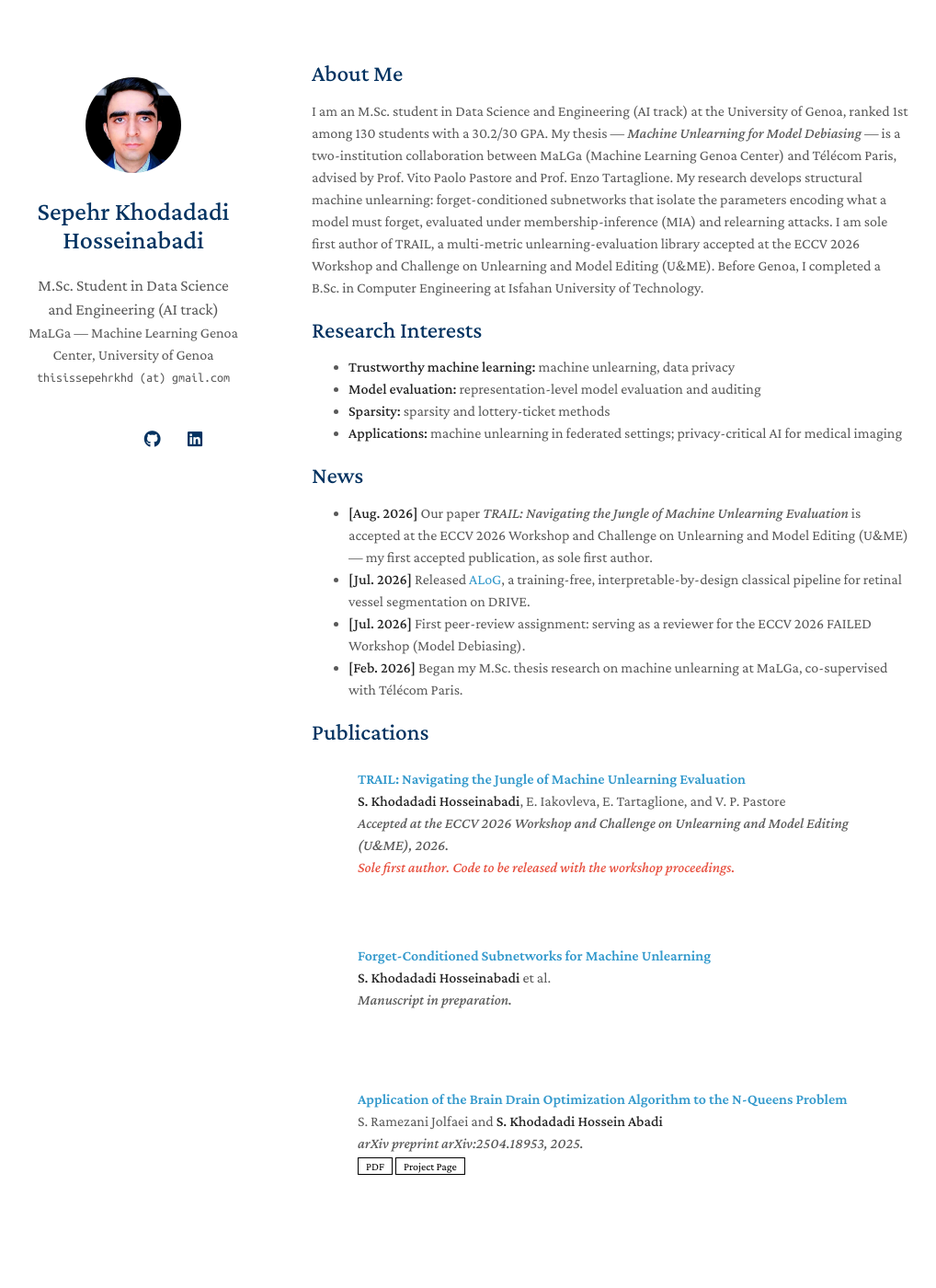
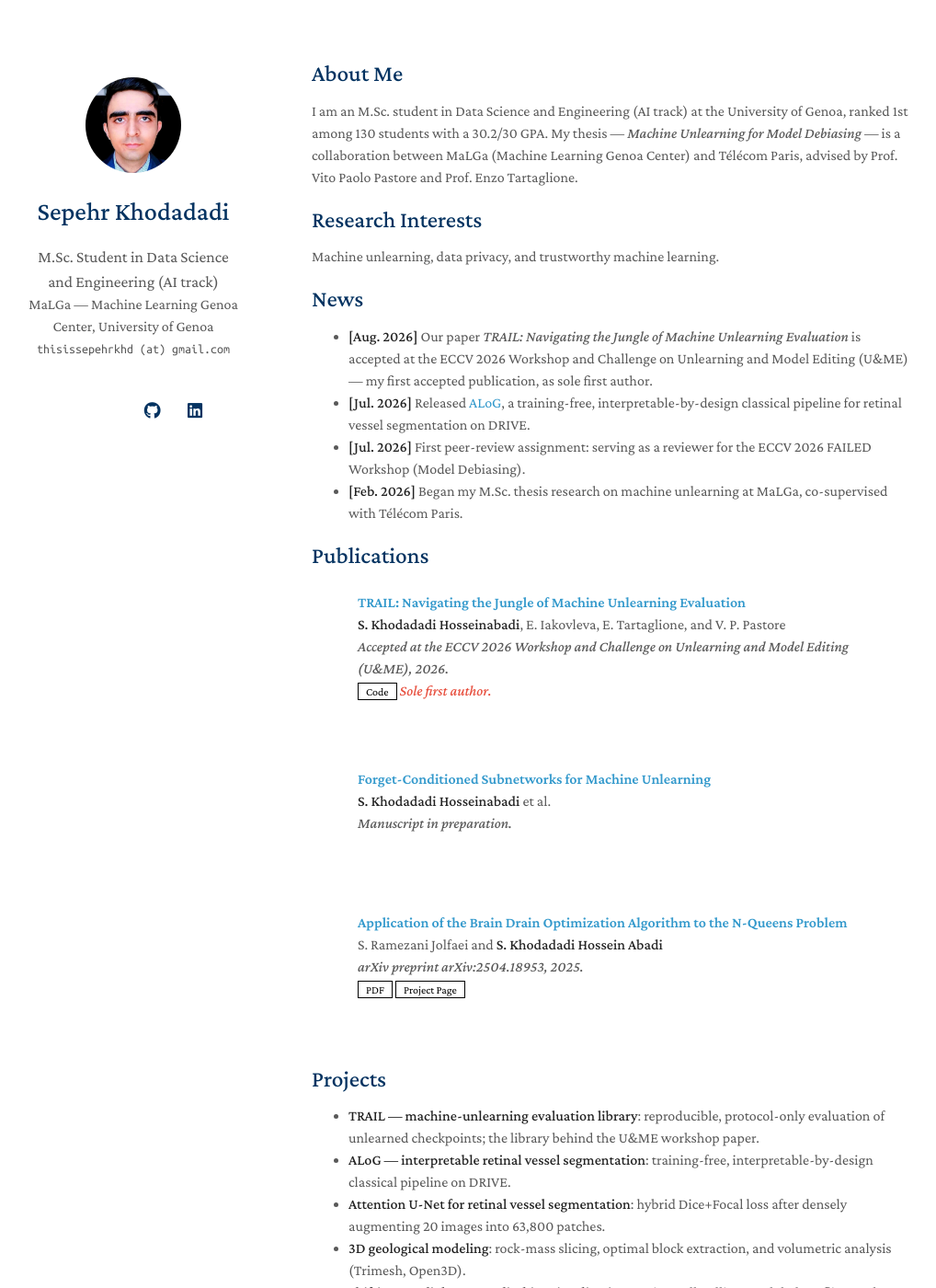
Before and after one commit to sepehrkdi/sepehrkdi.github.io, a Jekyll site: the page built from index.md, in a window 1280 px wide and 1400 px high. Shown: the whole window at 92% size, without its empty margins (131-1149 px from the left). Built offline with Jekyll 4.4.1, drawn with Linux system fonts in a browser that asks for light colours; a style sheet for code colours, icons or effects is not loaded; our own code applies the rules of GitHub Pages for plain Markdown files; some of the changed text lies outside the part shown.

Commit message:
Round 3: display name, leaner content, Projects section, bigger avatar
- Display name "Sepehr Khodadadi" (formal citation bylines unchanged)
- About Me trimmed to 2 sentences; interests reduced to one line
- New Projects section: trail, ALoG + Attention U-Net (renamed repos),
  3d-geological-modeling, MediaBiasVisualization (live demo), AR presenter
- TRAIL entry links the now-public code repo; thumbnail how-to comment
- Avatar 8em -> 10em (both scss variants)

```diff
--- a/_config.yml
+++ b/_config.yml
@@ -1,13 +1,13 @@
 # Basic Information
-title: "Sepehr Khodadadi Hosseinabadi"
+title: "Sepehr Khodadadi"
 position: "M.Sc. Student in Data Science and Engineering (AI track)"
 affiliation: "MaLGa — Machine Learning Genoa Center, University of Genoa"
 affiliation_link: "https://malga.unige.it/"
 email: "thisissepehrkhd (at) gmail.com"
 
 # Search Engine Optimization (SEO)
-keywords: "Sepehr Khodadadi Hosseinabadi, machine unlearning, trustworthy machine learning, data privacy, University of Genoa, MaLGa"
-description: "Sepehr Khodadadi Hosseinabadi — M.Sc. student at the University of Genoa working on machine unlearning and trustworthy machine learning at MaLGa, in collaboration with Télécom Paris."
+keywords: "Sepehr Khodadadi, machine unlearning, trustworthy machine learning, data privacy, University of Genoa, MaLGa"
+description: "Sepehr Khodadadi — M.Sc. student at the University of Genoa working on machine unlearning and trustworthy machine learning at MaLGa, in collaboration with Télécom Paris."
 canonical: "https://sepehrkdi.github.io/"
 
 # Links
--- a/_data/publications.yml
+++ b/_data/publications.yml
@@ -1,9 +1,12 @@
+# Thumbnails: drop an image at ./assets/img/<name>.png (or .jpg) and add to the
+# entry:   image: ./assets/img/<name>.png
 main:
   - title: "TRAIL: Navigating the Jungle of Machine Unlearning Evaluation"
     authors: <strong>S. Khodadadi Hosseinabadi</strong>, E. Iakovleva, E. Tartaglione, and V. P. Pastore
     conference_short: ECCV 2026 U&ME
     conference: Accepted at the ECCV 2026 Workshop and Challenge on Unlearning and Model Editing (U&ME), 2026.
-    notes: Sole first author. Code to be released with the workshop proceedings.
+    code: https://github.com/sepehrkdi/trail
+    notes: Sole first author.
 
   - title: Forget-Conditioned Subnetworks for Machine Unlearning
     authors: <strong>S. Khodadadi Hosseinabadi</strong> et al.
--- a/_sass/minimal-light-no-dark-mode.scss
+++ b/_sass/minimal-light-no-dark-mode.scss
@@ -178,7 +178,7 @@ papertitle {
 
     #header .image.avatar {
       margin: 0 0 1em 0;
-      width: 8.00em;
+      width: 10.00em;
     }
 
 h3, h4, h5, h6 {
--- a/_sass/minimal-light.scss
+++ b/_sass/minimal-light.scss
@@ -225,7 +225,7 @@ papertitle {
 
     #header .image.avatar {
       margin: 0 0 1em 0;
-      width: 8.00em;
+      width: 10.00em;
     }
 
 h3, h4, h5, h6 {
--- a/index.md
+++ b/index.md
@@ -6,29 +6,28 @@ layout: homepage
 
 I am an M.Sc. student in Data Science and Engineering (AI track) at the
 University of Genoa, ranked 1st among 130 students with a 30.2/30 GPA. My
-thesis — *Machine Unlearning for Model Debiasing* — is a two-institution
-collaboration between MaLGa (Machine Learning Genoa Center) and Télécom Paris,
-advised by Prof. Vito Paolo Pastore and Prof. Enzo Tartaglione. My research
-develops structural machine unlearning: forget-conditioned subnetworks that
-isolate the parameters encoding what a model must forget, evaluated under
-membership-inference (MIA) and relearning attacks. I am sole first author of
-TRAIL, a multi-metric unlearning-evaluation library
-accepted at the ECCV 2026 Workshop and Challenge on Unlearning and Model Editing (U&ME).
-Before Genoa, I completed a B.Sc. in Computer Engineering at Isfahan
-University of Technology.
+thesis — *Machine Unlearning for Model Debiasing* — is a collaboration between
+MaLGa (Machine Learning Genoa Center) and Télécom Paris, advised by
+Prof. Vito Paolo Pastore and Prof. Enzo Tartaglione.
 
 ## Research Interests
 
-- **Trustworthy machine learning:** machine unlearning, data privacy
-- **Model evaluation:** representation-level model evaluation and auditing
-- **Sparsity:** sparsity and lottery-ticket methods
-- **Applications:** machine unlearning in federated settings; privacy-critical AI for medical imaging
+Machine unlearning, data privacy, and trustworthy machine learning.
 
 ## News
 
 - **[Aug. 2026]** Our paper *TRAIL: Navigating the Jungle of Machine Unlearning Evaluation* is accepted at the ECCV 2026 Workshop and Challenge on Unlearning and Model Editing (U&ME) — my first accepted publication, as sole first author.
-- **[Jul. 2026]** Released [ALoG](https://github.com/sepehrkdi/RBVS), a training-free, interpretable-by-design classical pipeline for retinal vessel segmentation on DRIVE.
+- **[Jul. 2026]** Released [ALoG](https://github.com/sepehrkdi/retinal-vessel-segmentation-alog), a training-free, interpretable-by-design classical pipeline for retinal vessel segmentation on DRIVE.
 - **[Jul. 2026]** First peer-review assignment: serving as a reviewer for the ECCV 2026 FAILED Workshop (Model Debiasing).
 - **[Feb. 2026]** Began my M.Sc. thesis research on machine unlearning at MaLGa, co-supervised with Télécom Paris.
 
 {% include_relative _includes/publications.md %}
+
+## Projects
+
+- [**TRAIL — machine-unlearning evaluation library**](https://github.com/sepehrkdi/trail): reproducible, protocol-only evaluation of unlearned checkpoints; the library behind the U&ME workshop paper.
+- [**ALoG — interpretable retinal vessel segmentation**](https://github.com/sepehrkdi/retinal-vessel-segmentation-alog): training-free, interpretable-by-design classical pipeline on DRIVE.
+- [**Attention U-Net for retinal vessel segmentation**](https://github.com/sepehrkdi/retinal-vessel-segmentation-attention-unet): hybrid Dice+Focal loss after densely augmenting 20 images into 63,800 patches.
+- [**3D geological modeling**](https://github.com/sepehrkdi/3d-geological-modeling): rock-mass slicing, optimal block extraction, and volumetric analysis (Trimesh, Open3D).
+- [**Shifting Spotlights — media-bias visualization**](https://github.com/sepehrkdi/MediaBiasVisualization): D3.js scrollytelling on global conflicts and media attention ([live demo](https://sepehrkdi.github.io/MediaBiasVisualization/)).
+- [**AR gallery presenter**](https://github.com/sepehrkdi/ar-gallery-presenter): Unity/Vuforia app that anchors a 3-D presenter beneath recognized paintings.
```
